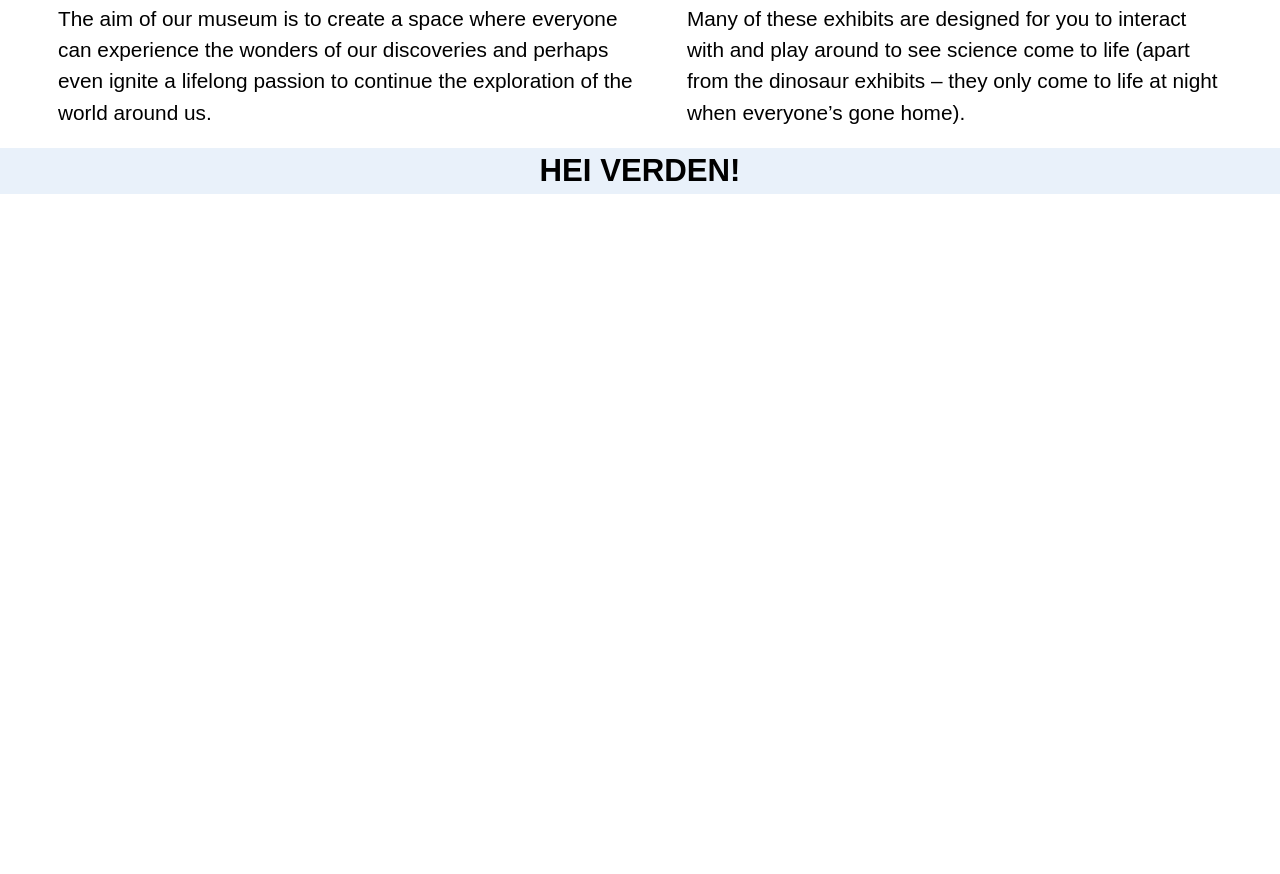
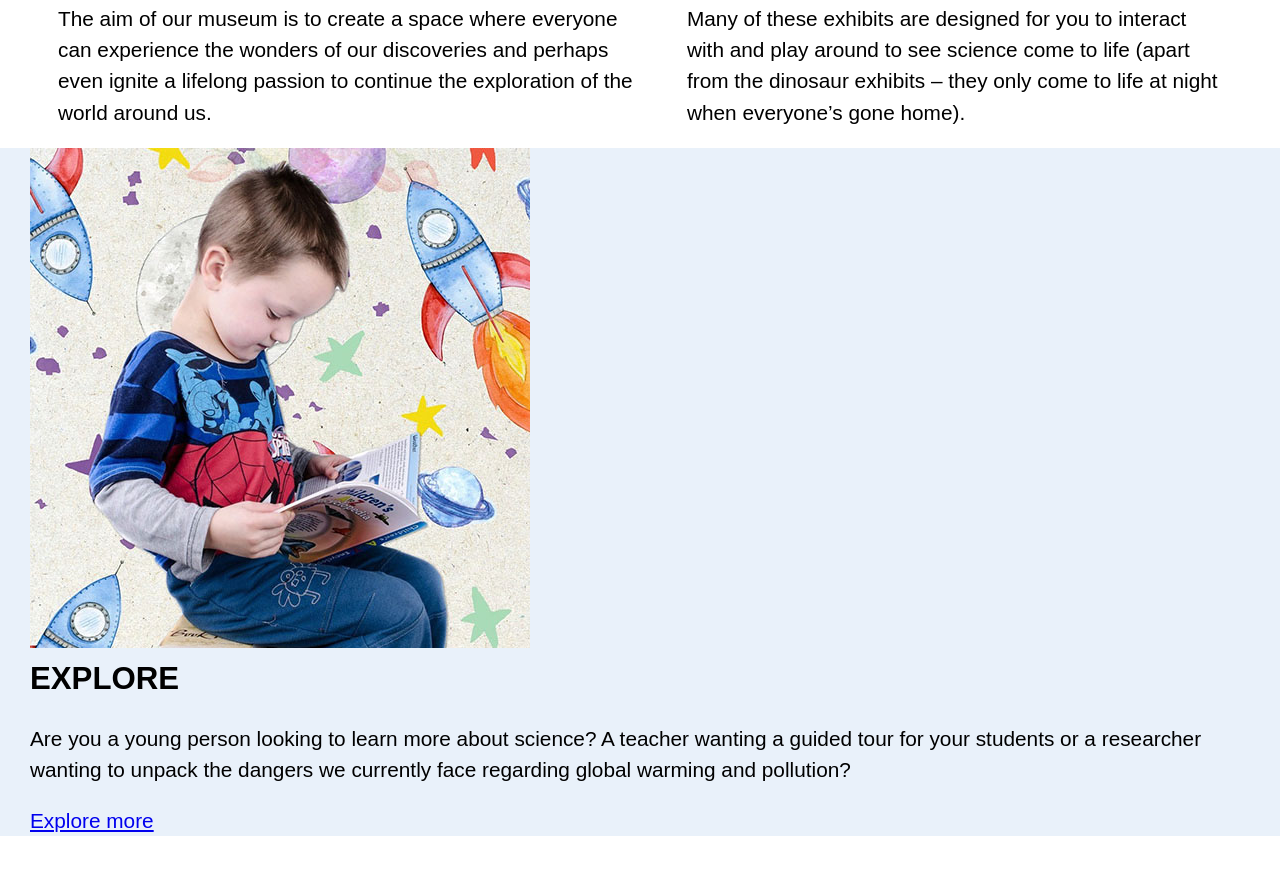
Before and after one commit to oddedodd/noroff-semester-project-01, a plain HTML site: page index.html in a window 1280 px wide. Shown: the part 783-1657 px from the top of the page. Drawn offline with Linux system fonts and the light colour scheme; a web font is replaced by a local one.

Commit message:
Continued with the main page

```diff
--- a/css/style.css
+++ b/css/style.css
@@ -1,7 +1,7 @@
 * {
-    margin: 0;
+    box-sizing: border-box;
     padding: 0;
-    box-sizing: border-box;
+    margin: 0;l
 }
 
 body {
@@ -24,6 +24,10 @@ h6 {
     font-weight: 900;
     font-style: normal;
     text-transform: uppercase;
+}
+
+p {
+    margin: 20px 0;
 }
 
 .container {
@@ -64,9 +68,6 @@ h6 {
     margin-bottom: 10px;
 }
 
-main p {
-    margin: 20px 0;
-}
 
 section {
     padding: 0 30px;
@@ -154,12 +155,9 @@ li {
 */
 @media(max-width:1024px){
     header {
-        position: fixed;
         width: 100%;
-    }
-
-    main {
-        padding-top: 70px;
+        position: sticky;
+        top: 0;
     }
 
     .hamburger {
@@ -180,7 +178,6 @@ li {
 
     .nav-menu {
         position: fixed;
-        /* height: calc(100vh - 70px); */
         top: 75px;
         left:-100%;
         height: 100vh;
--- a/index.html
+++ b/index.html
@@ -72,9 +72,16 @@
                 </p>
             </div>
         </section>
-        <section class="accent-color">
+        <section id="explore-main-page" class="accent-color">
             <div class="container">
-                <h2 style="text-align: center;">hei verden!</h2>
+                <div class="image-column">
+                    <img src="images/explore_front01.jpg" alt="A child reading a book">
+                </div>
+                <div class="text-column">
+                    <h2>Explore</h2>
+                    <p>Are you a young person looking to learn more about science? A teacher wanting a guided tour for your students or a researcher wanting to unpack the dangers we currently face regarding global warming and pollution?</p>
+                    <p><a href="#" class="btn btn-default">Explore more</a></p>
+                </div>
             </div>
         </section>
     </main>
```
Also changed, not shown: images/explore_front01.jpg (added).
